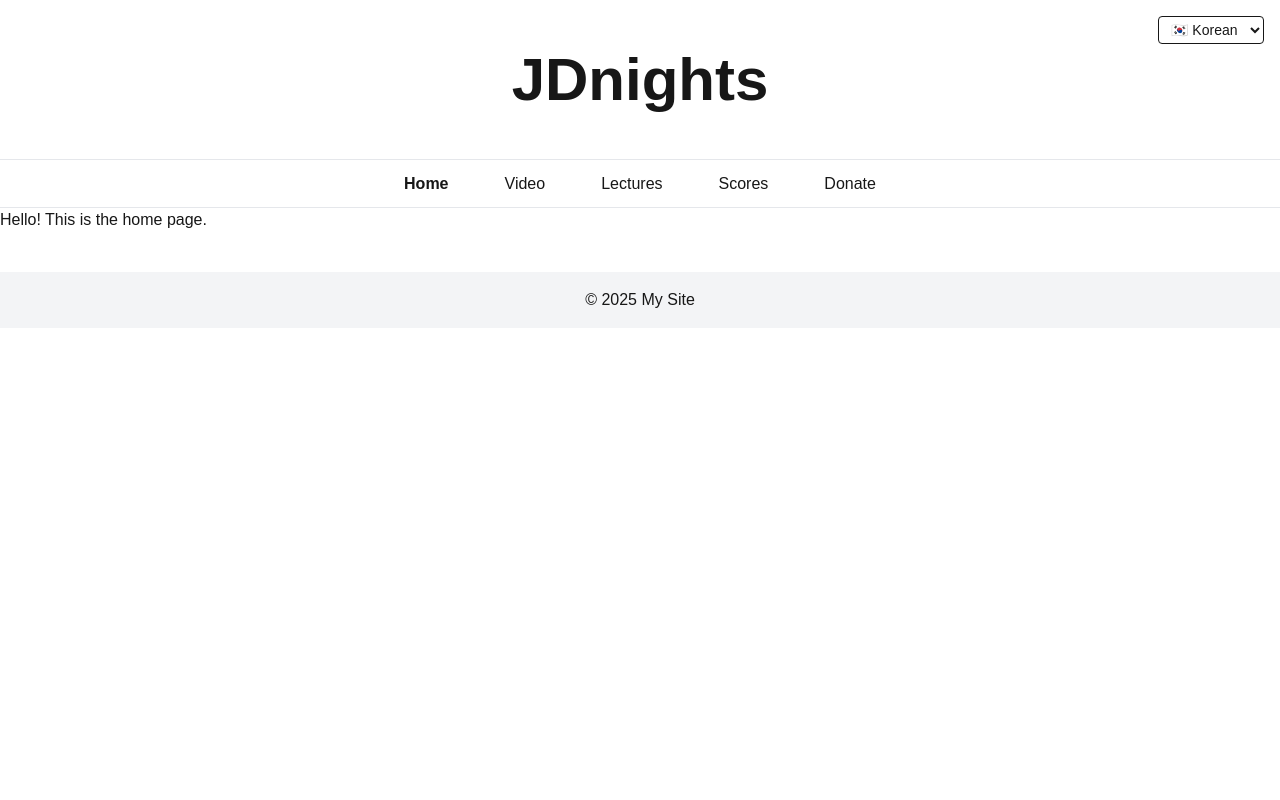
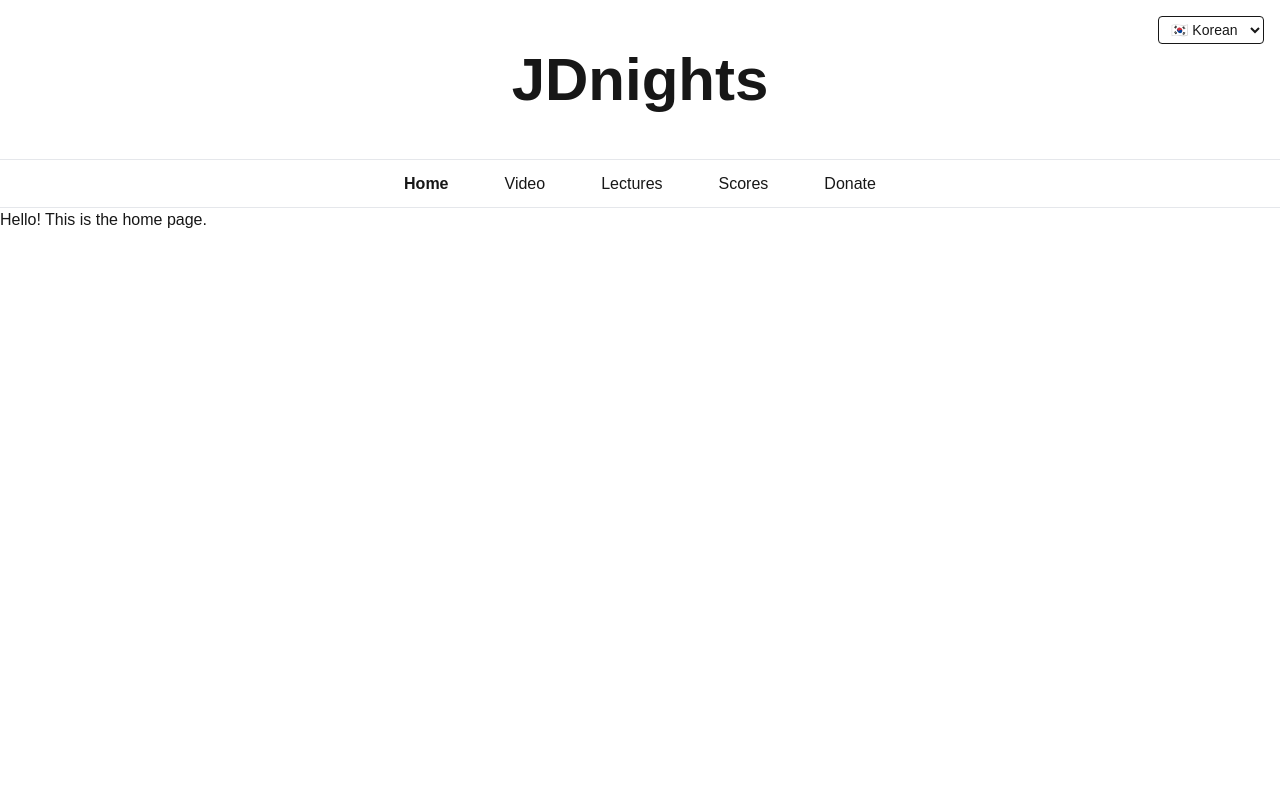
Before and after one commit to YouJedong/jdn_project, a Next.js app in the folder frontend/: page /en in a window 1280 px wide. Shown: the top 800 px of the page. Built offline with nearby package versions, Linux system fonts and the light colour scheme.

Commit message:
update: 메인 진행중

```diff
--- a/frontend/src/app/[locale]/layout.tsx
+++ b/frontend/src/app/[locale]/layout.tsx
@@ -32,7 +32,7 @@
       <body>
         <NextIntlClientProvider locale={locale} messages={messages}>
           <Header />
-          <main className=''>{children}</main>
+          <main className='min-h-screen'>{children}</main>
           <Footer />
         </NextIntlClientProvider>
       </body>
```
